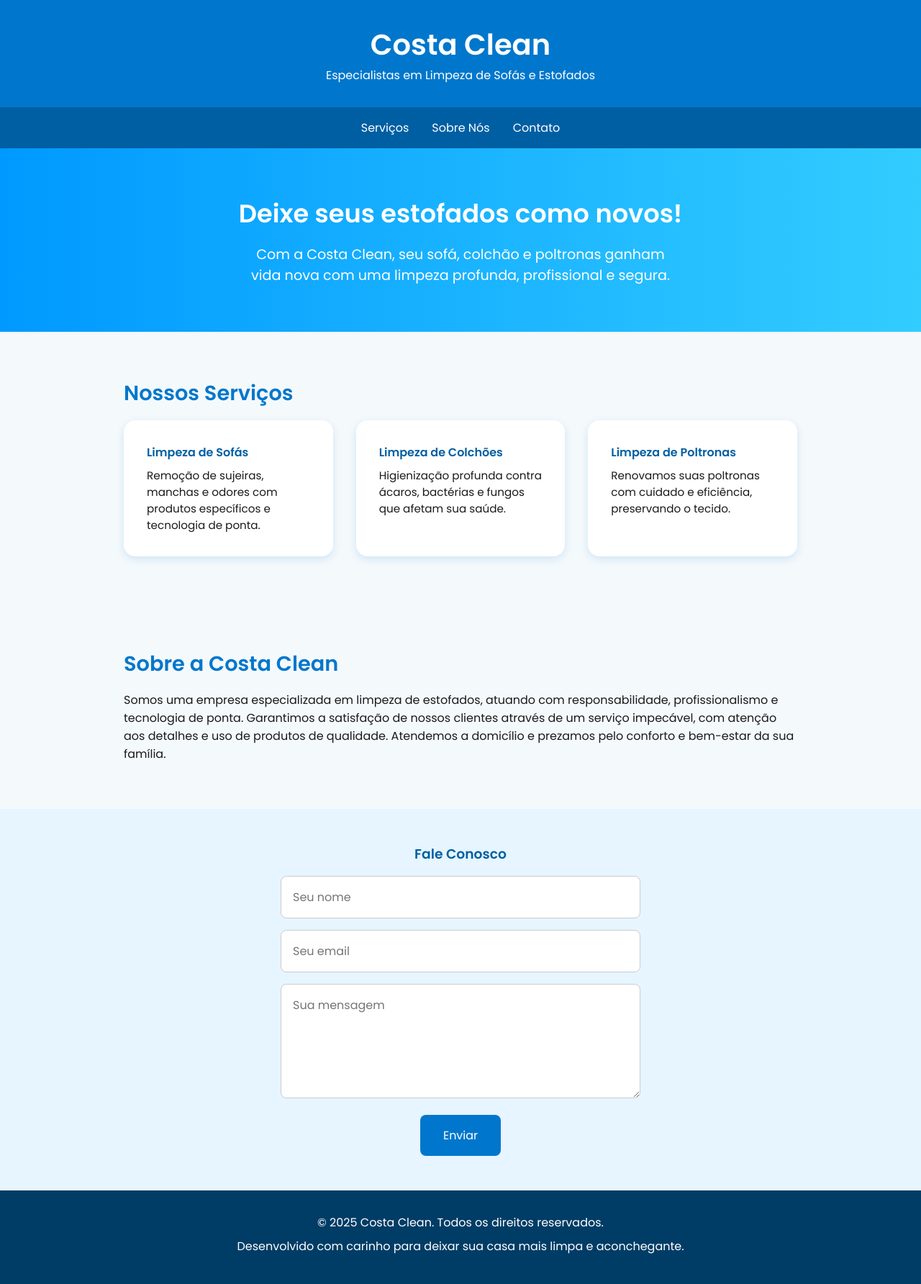
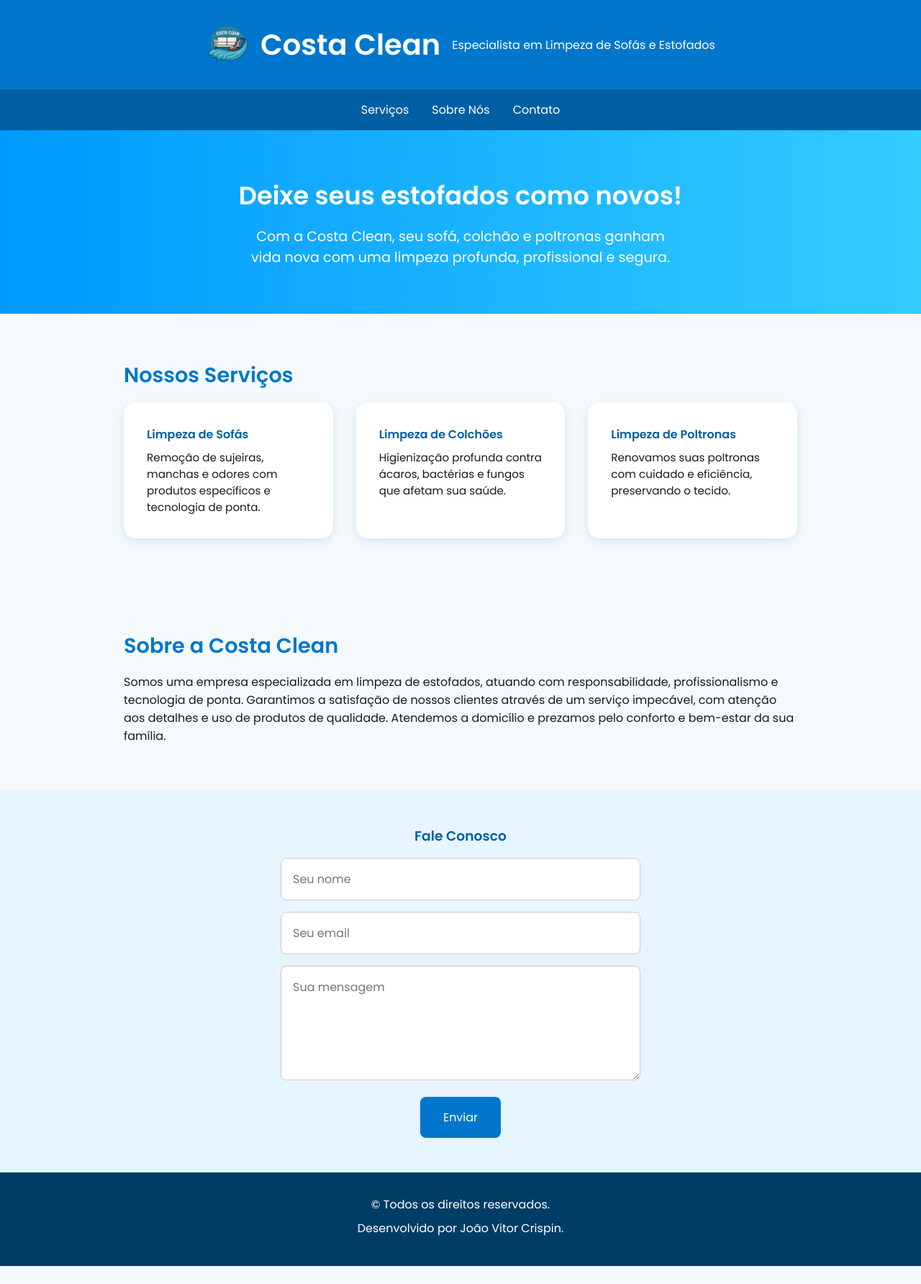
Before and after one commit to JoaoCrispin/Costa-Clean-, a PHP site: page / in a window 1280 px wide. Shown: the whole page at 72% size. After the commit the page ends 1759 px from the top, so only its background shows below. Run offline with PHP 8.4, Linux system fonts and the light colour scheme.

Commit message:
adicionei a logo da empresa pra dar um contraste

```diff
--- a/index.html
+++ b/index.html
@@ -9,8 +9,10 @@
 </head>
 <body>
   <header>
+     <div class="header-content">
+    <img src="img/Logo Costa Clean.png" alt="Logo Costa Clean" />
     <h1>Costa Clean</h1>
-    <p>Especialistas em Limpeza de Sofás e Estofados</p>
+    <p>Especialista em Limpeza de Sofás e Estofados</p>
   </header>
 
   <nav>
@@ -58,8 +60,8 @@
   </section>
 
   <footer class="footer">
-    <p>&copy; 2025 Costa Clean. Todos os direitos reservados.</p>
-    <p>Desenvolvido com carinho para deixar sua casa mais limpa e aconchegante.</p>
+    <p>&copy;  Todos os direitos reservados.</p>
+    <p>Desenvolvido por João Vitor Crispin.</p>
   </footer>
 </body>
 </html>
--- a/style.css
+++ b/style.css
@@ -149,3 +149,14 @@
     .contact button:hover {
       background-color: #005fa3;
     }
+    .header-content {
+  display: flex;
+  align-items: center;
+  justify-content: center;
+  gap: 1rem;
+}
+
+.header-content img {
+  width: 60px;
+  height: auto;
+}
```
Also changed, not shown: img/Imagem do WhatsApp de 2025-05-11 à(s) 23.24.27_65d91ec5.jpg (deleted), img/Logo Costa Clean.png (added), img/Logo.png (added).
